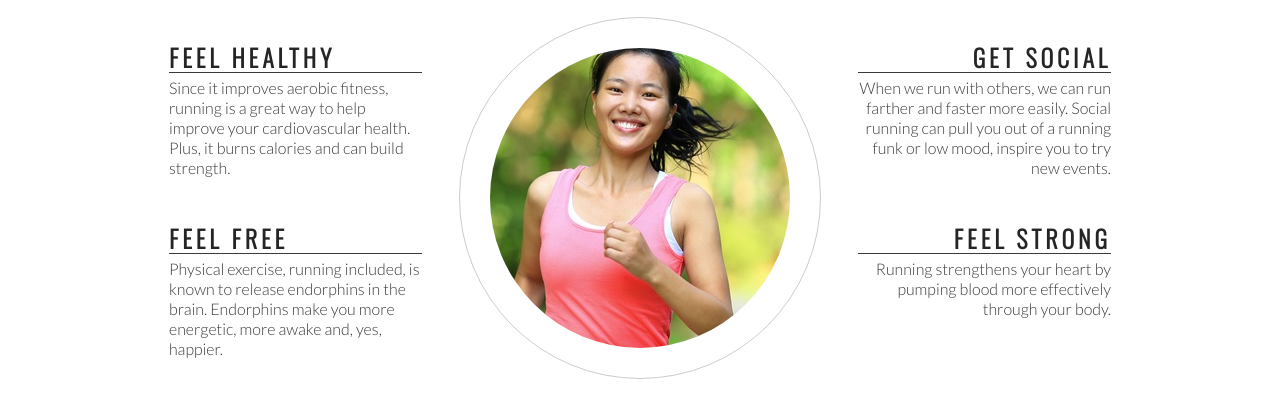
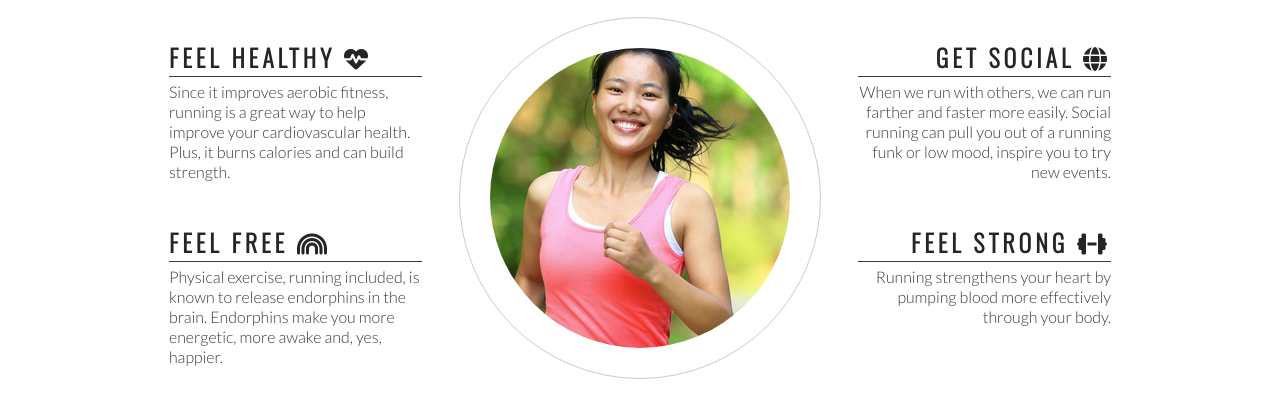
Before and after one commit to choyoon88/love-running, a plain HTML site: page index.html in a window 1280 px wide. Shown: the part 764-1182 px from the top of the page. Drawn offline with nearby package versions, Linux system fonts and the light colour scheme.

Commit message:
added center and logos for the abouts

```diff
--- a/index.html
+++ b/index.html
@@ -45,14 +45,14 @@
         <h2 id="welcome">Why Love Running With Us?</h2>
         <div id="left-about">
             <div class="left-about-heading">
-                <h2>Feel Healthy</h2>
+                <h2>Feel Healthy <i class="fa-solid fa-heart-pulse"></i></h2>
                 <hr>
                 <p>Since it improves aerobic fitness, running is a great way to help improve your cardiovascular health.
                     Plus, it burns calories and can build strength.
                 </p>
             </div>
             <div class="left-about-heading">
-                <h2>Feel Free</h2>
+                <h2>Feel Free <i class="fa-solid fa-rainbow"></i></h2>
                 <hr>
                 <p>Physical exercise, running included, is known to release endorphins in the brain. Endorphins make you
                     more energetic, more awake and, yes, happier.
@@ -62,14 +62,14 @@
 
         <div id="right-about">
             <div class="right-about-heading">
-                <h2>Get Social</h2>
+                <h2>Get Social <i class="fa-solid fa-globe"></i></h2>
                 <hr>
                 <p>When we run with others, we can run farther and faster more easily. Social running can pull you out
                     of a running funk or low mood, inspire you to try new events.
                 </p>
             </div>
             <div class="right-about-heading">
-                <h2>Feel Strong</h2>
+                <h2>Feel Strong <i class="fa-solid fa-dumbbell"></i></h2>
                 <hr>
                 <p>Running strengthens your heart by pumping blood more effectively through your body.
                 </p>
@@ -91,6 +91,7 @@
     <footer>
         social links here
     </footer>
+    <script src="https://kit.fontawesome.com/b60d8311c0.js" crossorigin="anonymous"></script>
 </body>
 
 </html>
```
